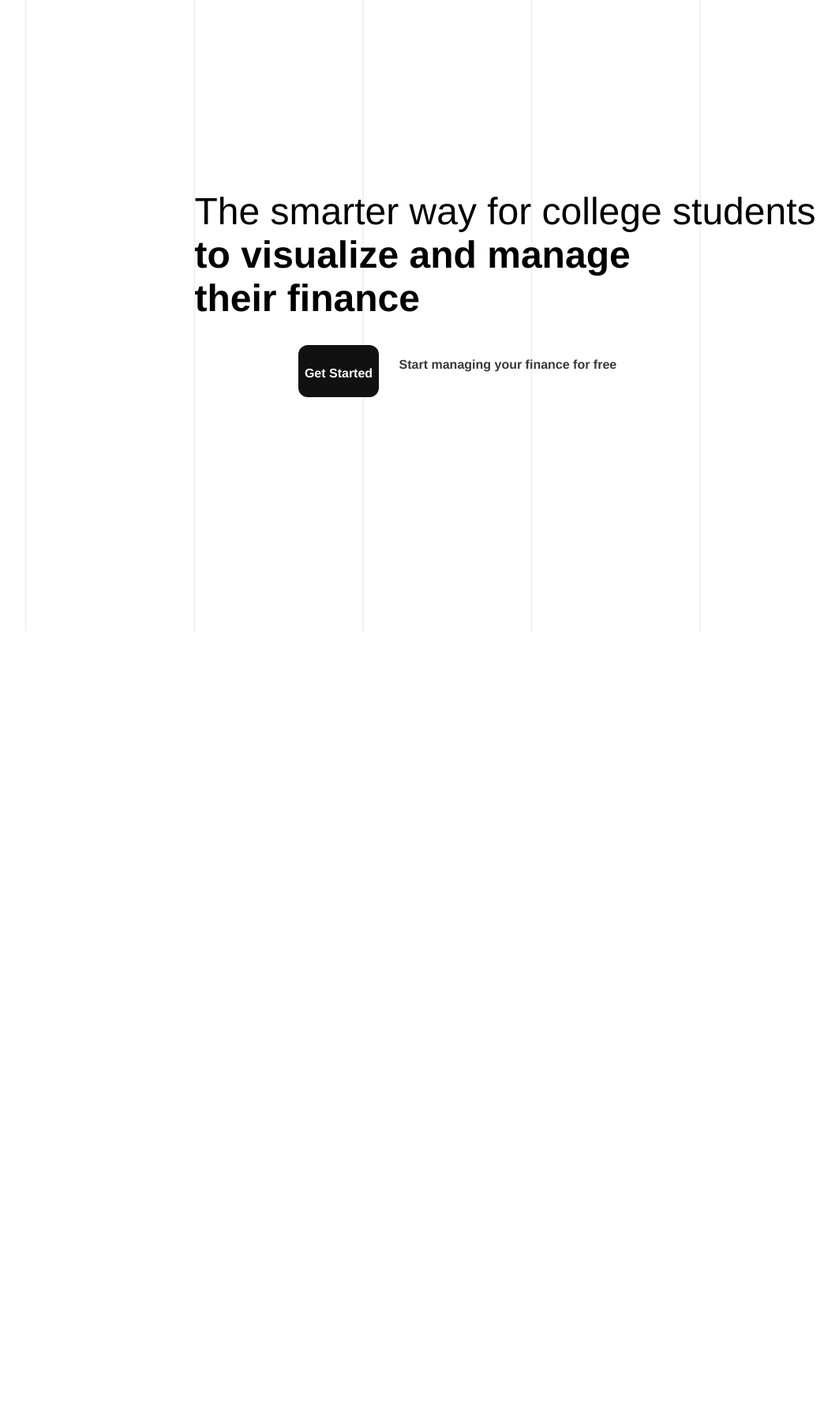
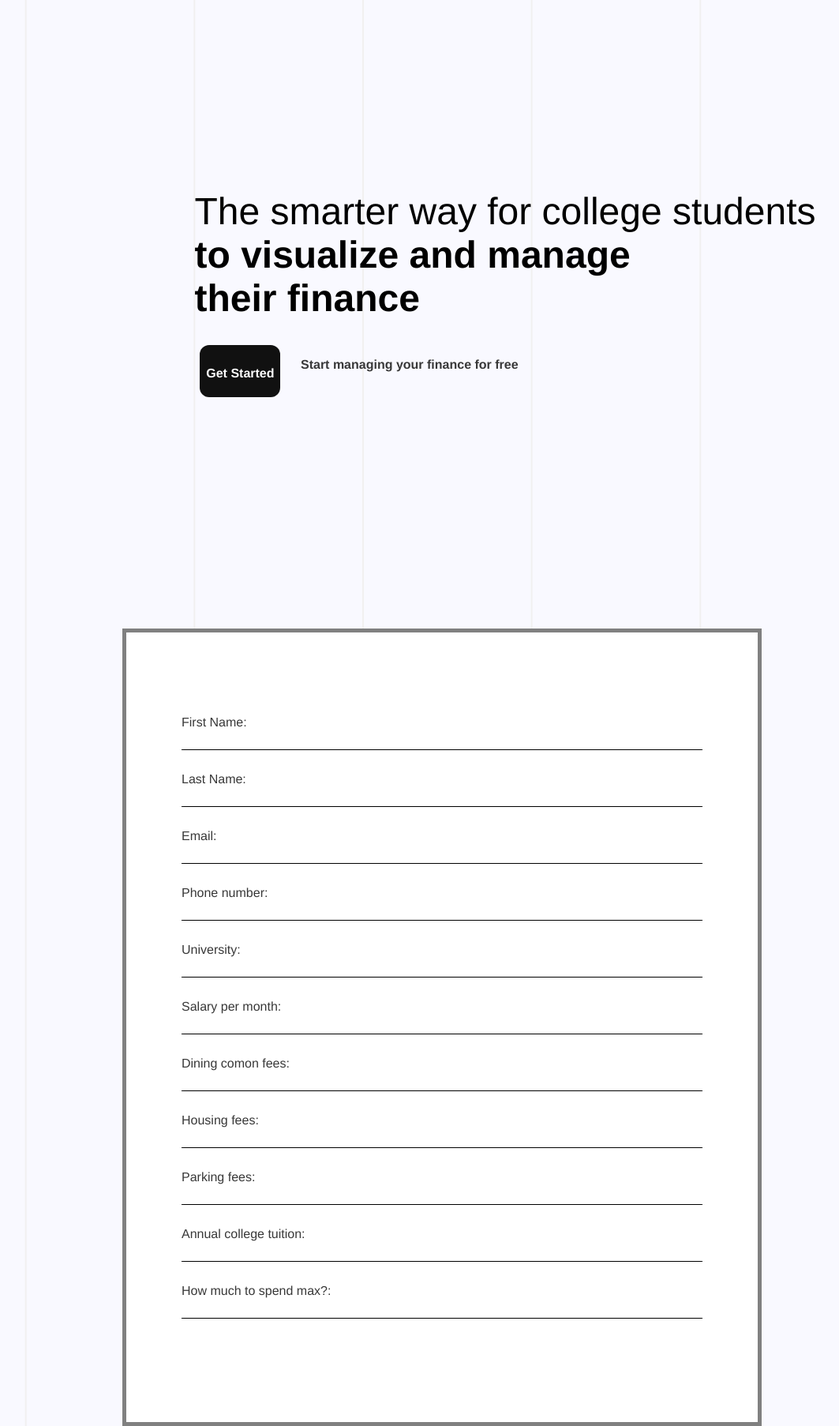
Before and after one commit to ankitgoel2001/CollegeFinanceCity, a Django app: page /studentFinance/home/ in a window 1280 px wide. Shown: the whole page at 79% size, without its empty margins (180-1243 px from the left). Before the commit the page ends 800 px from the top, so only its background shows below. Run offline with Django 4.2, Linux system fonts and the light colour scheme.

Commit message:
added form

```diff
--- a/studentFinance/static/css/style.css
+++ b/studentFinance/static/css/style.css
@@ -8,16 +8,21 @@ html {
 
   background: linear-gradient(90deg, #0000 calc(100% - var(--w)), #f1f0f0 0);
   background-size: calc((100% - var(--n)*var(--w))/(var(--n) + 1) + var(--w)) 100%;
+  background-color: #f9f9ff;;
+  scroll-behavior: smooth;
 }
 
 
 body {
     font-family: Cern,Helvetica,Arial,sans-serif;
+
 }
 
 .initialScreen {
     display: flex;
     flex-direction: column;
+    justify-content: center;
+    align-items: center;
 }
 
 .title {
@@ -41,7 +46,7 @@ body {
     justify-content: center;
     font-weight: bold;
     padding-bottom: 20px;
-    margin-left: 550px;
+    margin-left: -10px;
     border-radius: 12px;
 
 }
@@ -61,3 +66,33 @@ a:link { text-decoration: none; }
 a:visited { text-decoration: none; }
 a:hover { text-decoration: none; }
 a:active { text-decoration: none; }
+
+#fillForm {
+    color:  #383838;;
+    font-family: Heimat,Helvetica,Arial,sans-serif;
+    font-size: inherit;
+    text-rendering: optimizeLegibility;
+    line-height: 1.5;
+    margin-left: 200px;
+    margin-top: 400px;
+
+}
+
+.formBox {
+    background-color: white;
+    height: 1000px;
+    width: 800px;
+    margin-top: 900px;
+    margin-left: 200px;
+    position: absolute;
+    z-index: -1;
+    border: 5px solid gray;
+}
+
+input {
+    background: transparent;
+    border: none;
+    border-bottom: 1px solid #000000;
+    padding: 2px 5px;
+    width: 650px;
+}
--- a/studentFinance/templates/bank.html
+++ b/studentFinance/templates/bank.html
@@ -7,6 +7,6 @@
     <title>Document</title>
 </head>
 <body>
-    <h1>Hello World!</h1>
+
 </body>
 </html>
--- a/studentFinance/templates/index.html
+++ b/studentFinance/templates/index.html
@@ -22,13 +22,65 @@
 
             <div class = "getStarted">
                 <div class = "startedButton">
-                    <a href = "bank/" style = "color: white">Get Started</a>
+                    <a href = "#fillForm" style = "color: white">Get Started</a>
                 </div>
                 <div class = "startedInfo">
                     <p>Start managing your finance for free</p>
                 </div>
             </div>
 
+                <div class = "formBox">
+
+                </div>
+                <div id = "fillForm">
+                    <form method = "POST" action = "/bank">
+                        <div class = "form-group">
+                            <label for = "firstName">First Name: </label><br>
+                            <input required type = "text" name = "firstName" id = "firstName"><br><br>
+                        </div>
+                        <div class = "form-group">
+                            <label for = "lastName">Last Name: </label><br>
+                            <input required type = "text" name = "lastName" id = "lastName"><br><br>
+                        </div>
+                        <div class = "form-group">
+                            <label for = "email">Email: </label><br>
+                            <input required type = "text" name = "email" id = "email"><br><br>
+                        </div>
+                        <div class = "form-group">
+                            <label for = "phoneNumber">Phone number: </label><br>
+                            <input required type = "text" name = "phoneNumber" id = "phoneNumber"><br><br>
+                        </div>
+                        <div class = "form-group">
+                            <label for = "university">University: </label><br>
+                            <input required type = "text" name = "university" id = "university"><br><br>
+                        </div>
+                        <div class = "form-group">
+                            <label for = "salary">Salary per month: </label><br>
+                            <input required type = "text" name = "salary" id = "salary"><br><br>
+                        </div>
+                        <div class = "form-group">
+                            <label for = "dining">Dining comon fees:</label><br>
+                            <input required type = "text" name = "dining" id = "dining"><br><br>
+                        </div>
+                        <div class = "form-group">
+                            <label for = "housing">Housing fees: </label><br>
+                            <input required type = "text" name = "housing" id = "housing"><br><br>
+                        </div>
+                        <div class = "form-group">
+                            <label for = "parking">Parking fees:  </label><br>
+                            <input required type = "text" name = "parking" id = "parking"><br><br>
+                        </div>
+                        <div class = "form-group">
+                            <label for = "annualTuition">Annual college tuition: </label><br>
+                            <input required type = "text" name = "annualTuition" id = "annualTuition"><br><br>
+                        </div>
+                        <div class = "form-group">
+                            <label for = "budget">How much to spend max?: </label><br>
+                            <input required type = "text" name = "budget" id = "budget"><br><br>
+                        </div>
+                    </form>
+                </div>
+
         </div>
     </div>
 </body>
```
